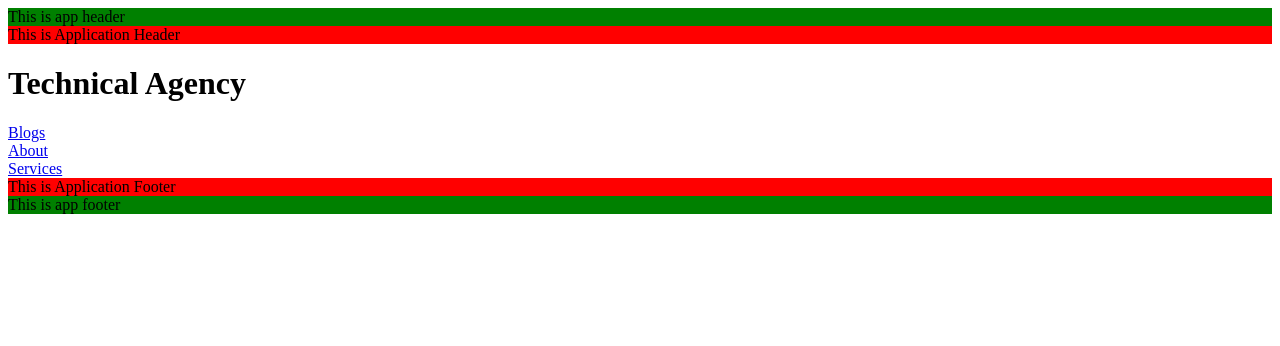
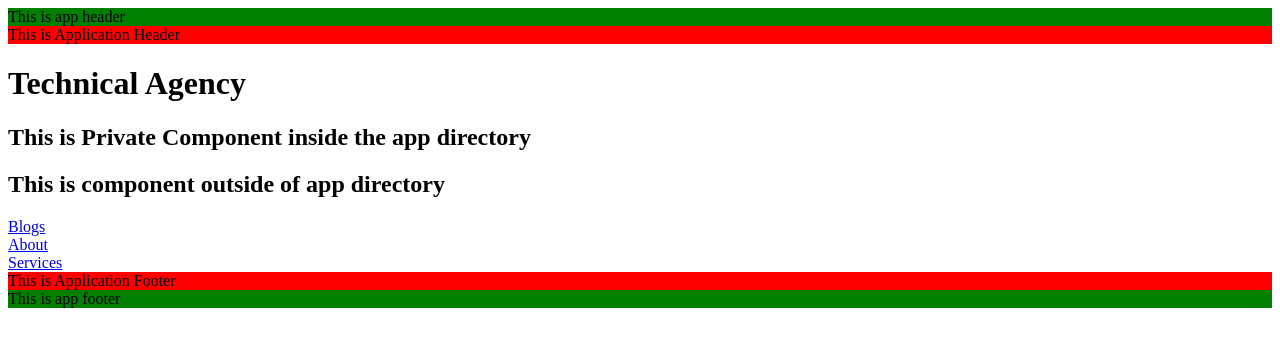
Before and after one commit to JanakBB/Next, a Next.js app: page / in a window 1280 px wide. Shown: the top 346 px of the page. Built offline with nearby package versions, Linux system fonts and the light colour scheme.

Commit message:
Private Folders

```diff
--- a/app/(application)/page.js
+++ b/app/(application)/page.js
@@ -1,4 +1,6 @@
 import Link from "next/link";
+import User from "../_components/User";
+import User1 from "@/component/User";
 
 export default async function Home({params, searchParams}) {
   console.log(await params)
@@ -6,6 +8,8 @@ export default async function Home({params, searchParams}) {
   return (
     <>
       <h1>Technical Agency</h1>
+      <User />
+      <User1 />
       <Link href="/blogs">Blogs</Link>
       <br />
       <Link href="/about">About</Link>
--- /dev/null
+++ b/app/_components/User.js
@@ -0,0 +1,7 @@
+export default function User() {
+    return(
+        <>
+            <h2>This is Private Component inside the app directory</h2>
+        </>
+    )
+}
--- /dev/null
+++ b/component/User.js
@@ -0,0 +1,7 @@
+export default function User1(){
+    return(
+        <>
+            <h2>This is component outside of app directory</h2>
+        </>
+    )
+}
```
Also changed, not shown: note.txt.
